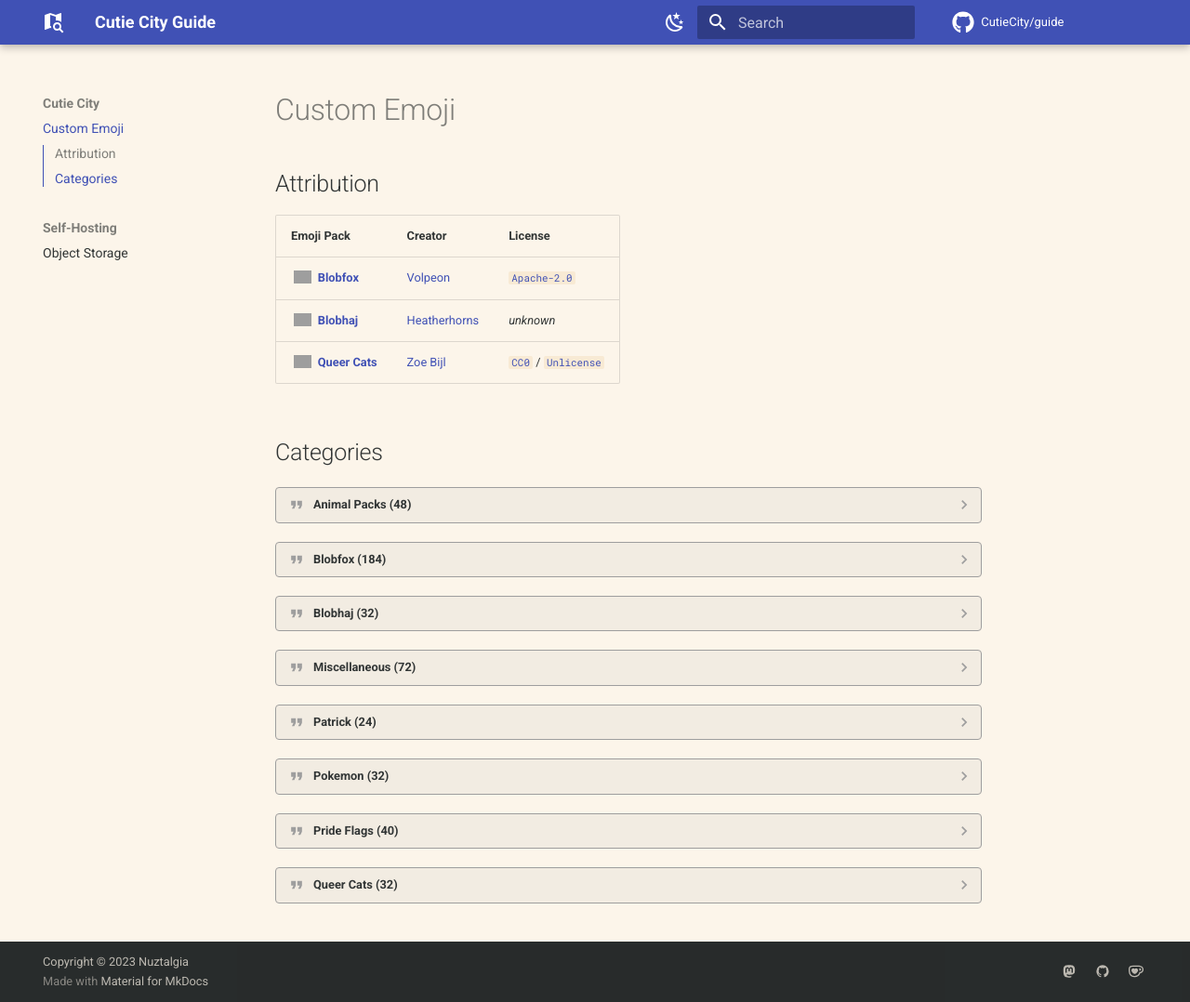
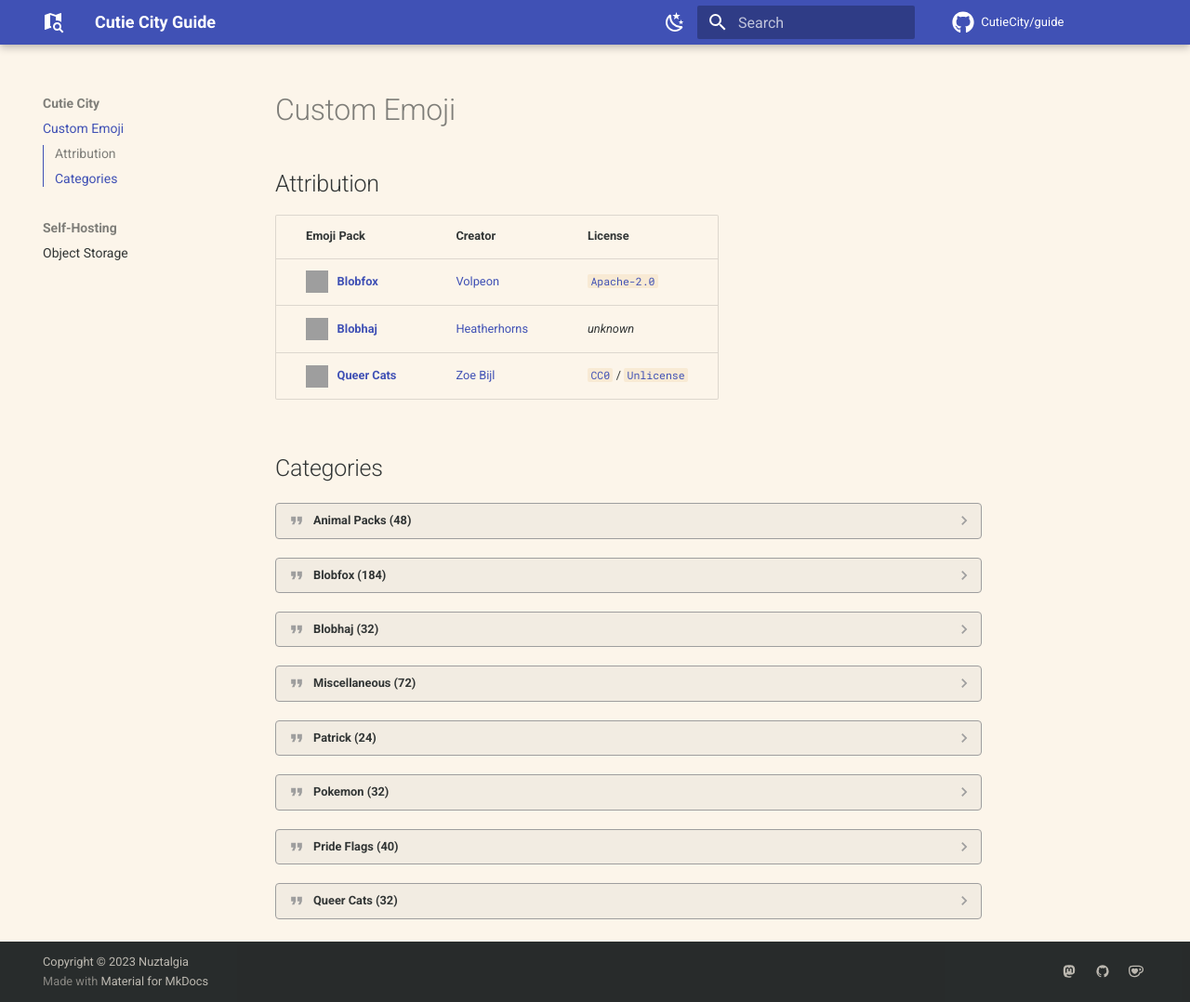
Before and after one commit to CutieCity/guide, an MkDocs documentation site: the page built from docs/cutie-city/custom-emoji.md, in a window 1280 px wide and 1078 px high. Shown: the whole window at 93% size. Built offline with MkDocs 1.6.1 and Material for MkDocs 9.7.7, drawn with Linux system fonts in a browser that asks for light colours; emoji names are drawn with the system emoji font; comment, search, counter and statistics services are not loaded; grey boxes are pictures that could not be loaded.

Commit message:
Fix some styling on the custom emoji page

```diff
--- a/docs/cutie-city/custom-emoji.md
+++ b/docs/cutie-city/custom-emoji.md
@@ -1092,3 +1096,5 @@
         </div>
 
 <!-- END custom-emoji.py -->
+
+<link rel="stylesheet" href="../../stylesheets/custom-emoji.css" />
--- /dev/null
+++ b/docs/stylesheets/custom-emoji.css
@@ -0,0 +1,69 @@
+/* Hide the last column of the credits table on smaller screens. */
+@media screen and (max-width: 76.25em) {
+  .md-typeset table:not([class]) :is(td, th):last-child {
+    display: none;
+  }
+}
+
+/* Fix padding and alignment of all cells in the credits table. */
+.md-typeset table:not([class]) :is(td, th) {
+  padding: 1em 2.5em;
+  vertical-align: middle;
+}
+
+/* Center-align contents of the first column of the credits table. */
+.md-typeset table:not([class]) td:first-child {
+  display: flex !important;
+  align-items: center;
+}
+
+/* Fix size and margin for emoji images inside the credits table. */
+.md-typeset table:not([class]) img {
+  height: 24px;
+  width: 24px;
+  margin-right: 0.48rem;
+}
+
+/* Slightly increase font size for code blocks in the credits table. */
+.md-typeset table:not([class]) code {
+  font-size: 0.9em;
+}
+
+/* Remove extranous spacing around content tab groups in admonitions. */
+details > .tabbed-set {
+  margin-top: 0 !important;
+  margin-bottom: 0 !important;
+}
+
+/* Position tab group labels in the center of the available space. */
+.tabbed-labels {
+  justify-content: center;
+}
+
+/* Make emoji grids use 3 columns on desktop and 1 column on mobile. */
+.grid {
+  grid-template-columns: repeat(auto-fit, minmax(8rem, 1fr)) !important;
+}
+
+/* Center-align images and text inside each emoji grid card. */
+.grid li {
+  display: flex !important;
+  align-items: center;
+}
+
+/* Set the size and margin for all emoji inside the grids. */
+.grid img {
+  height: 32px;
+  width: 32px;
+  margin-right: 0.35rem;
+}
+
+/* Adjust the size and overflow behavior of emoji shortcodes. */
+.grid code {
+  display: block;
+  font-size: 0.9em;
+  overflow: auto;
+  scrollbar-width: none;
+  text-overflow: ellipsis;
+  white-space: nowrap;
+}
--- a/docs/stylesheets/material.css
+++ b/docs/stylesheets/material.css
@@ -31,6 +31,42 @@
   margin: 1em 0;
 }
 
+.md-typeset .grid.cards > :is(ul, ol) {
+  display: contents;
+}
+
+.md-typeset .grid.cards > :is(ul, ol) > li,
+.md-typeset .grid > .card {
+  border: 0.05rem solid var(--md-default-fg-color--lightest);
+  border-radius: 0.1rem;
+  display: block;
+  margin: 0;
+  padding: 0.8rem;
+  transition: border 0.25s, box-shadow 0.25s;
+}
+
+.md-typeset .grid.cards > :is(ul, ol) > li:is(:focus-within, :hover),
+.md-typeset .grid > .card:is(:focus-within, :hover) {
+  border-color: transparent;
+  box-shadow: var(--md-shadow-z2);
+}
+
+.md-typeset .grid.cards > :is(ul, ol) > li > hr,
+.md-typeset .grid > .card > hr {
+  margin-bottom: 1em;
+  margin-top: 1em;
+}
+
+.md-typeset .grid.cards > :is(ul, ol) > li > :first-child,
+.md-typeset .grid > .card > :first-child {
+  margin-top: 0;
+}
+
+.md-typeset .grid.cards > :is(ul, ol) > li > :last-child,
+.md-typeset .grid > .card > :last-child {
+  margin-bottom: 0;
+}
+
 .md-typeset .grid > *,
 .md-typeset .grid > :is(.admonition, details),
 .md-typeset .grid > .highlight > *,
```
Also changed, not shown: other parts of docs/cutie-city/custom-emoji.md (+10 -6 lines).
